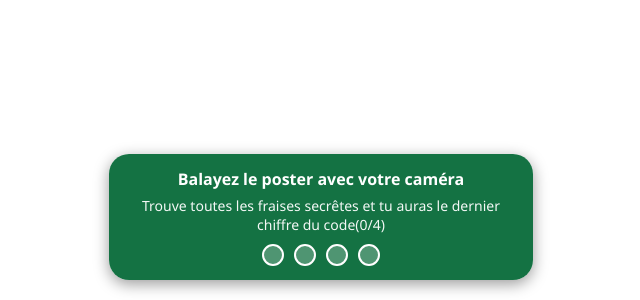
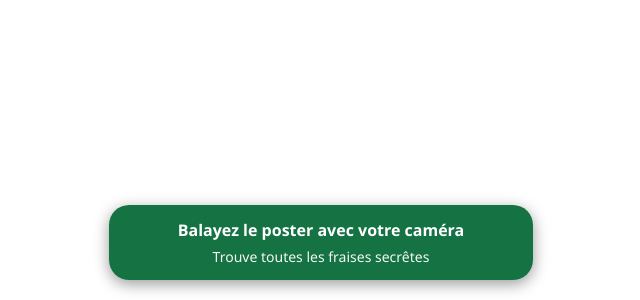
Before and after one commit to patcanope/enigme-baf-2027, a plain HTML site: page index.html in a window 1280 px wide. Shown: the part 500-800 px from the top of the page, without its empty margins (319-959 px from the left). Drawn offline with Linux system fonts and the light colour scheme.

Commit message:
Update index.html

```diff
--- a/index.html
+++ b/index.html
@@ -20,15 +20,6 @@
     #titre-hud { font-weight: bold; font-size: 16px; margin-bottom: 6px; }
     #compteur { font-size: 14px; opacity: 0.95; }
 
-    /* Pastilles de progression des 4 fraises */
-    .pastilles { display: flex; justify-content: center; gap: 10px; margin-top: 10px; }
-    .pastille {
-      width: 18px; height: 18px; border-radius: 50%;
-      background: rgba(255,255,255,0.25); border: 2px solid white;
-      transition: all 0.3s ease;
-    }
-    .pastille.trouvee { background: #FFEB3B; transform: scale(1.2); border-color: #FFEB3B; }
-
     /* Écran final révélant le chiffre 4 */
     #ecran-victoire {
       display: none; position: fixed; top: 50%; left: 50%;
@@ -42,16 +33,10 @@
 </head>
 <body>
 
-  <!-- Interface de progression -->
+  <!-- Interface de consigne sans pastilles ni compteur -->
   <div id="hud">
     <div id="titre-hud">Balayez le poster avec votre caméra</div>
-    <div id="compteur">Trouve toutes les fraises secrêtes et tu auras le dernier chiffre du code(<span id="score">0</span>/4)</div>
-    <div class="pastilles">
-      <div class="pastille" id="p-0"></div>
-      <div class="pastille" id="p-1"></div>
-      <div class="pastille" id="p-2"></div>
-      <div class="pastille" id="p-3"></div>
-    </div>
+    <div id="compteur">Trouve toutes les fraises secrêtes</div>
   </div>
 
   <!-- Fenêtre de révélation du chiffre 4 -->
@@ -109,15 +94,11 @@
         if (!etatFraises[i]) {
           etatFraises[i] = true;
 
-          // Allume la pastille correspondante
-          document.querySelector(`#p-${i}`).classList.add("trouvee");
-
           // Vibration légère sur mobile (si supportée)
           if (navigator.vibrate) navigator.vibrate(100);
 
-          // Mise à jour du compteur
+          // Vérification du nombre total de fraises balayées
           const totalTrouve = etatFraises.filter(Boolean).length;
-          document.querySelector("#score").innerText = totalTrouve;
 
           // Si les 4 fraises ont été balayées, affiche le chiffre 4
           if (totalTrouve === 4) {
```
